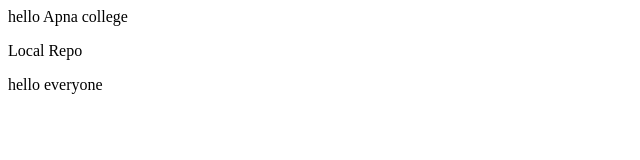
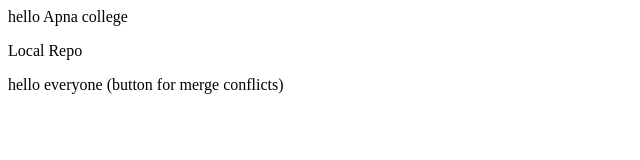
Before and after one commit to VinayMaddela097/localRepo1, a plain HTML site: page index.html in a window 1280 px wide. Shown: the whole page, without its empty margins (0-640 px from the left). Drawn offline with Linux system fonts and the light colour scheme.

```diff
--- a/index.html
+++ b/index.html
@@ -1,5 +1,5 @@
 <p>hello Apna college</p>
 <p> Local Repo</p>
 <p>
-    hello everyone
+    hello everyone (button for merge conflicts)
 </p>
```
